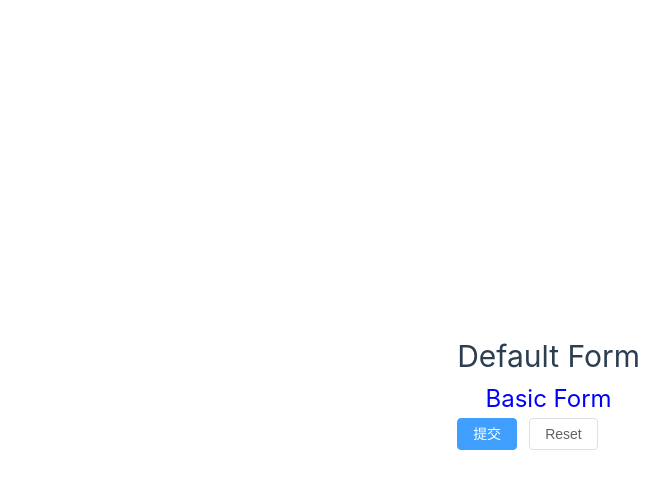
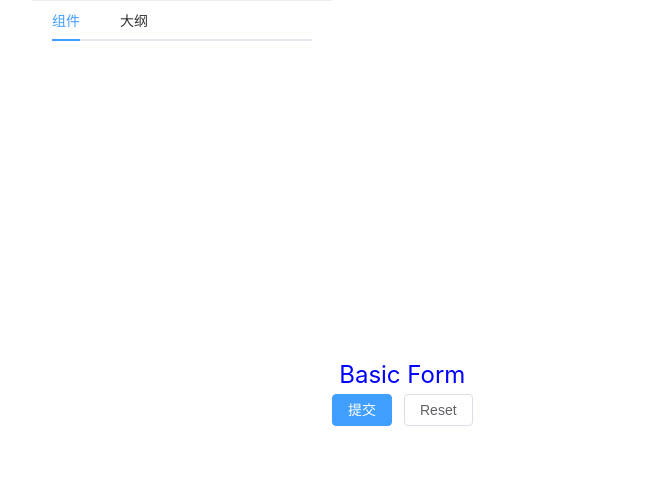
Before and after one commit to Wnnk/dunamicForm, a Vue app: page / in a window 1280 px wide. Shown: the top 488 px of the page, without its empty margins (0-669 px from the left). Built offline with nearby package versions, Linux system fonts and the light colour scheme; the HTML template or start-up script is replaced by a standard one.

Commit message:
<feat> menu分支

```diff
--- a/src/assets/base.css
+++ b/src/assets/base.css
@@ -60,6 +60,9 @@
 
 body {
   min-height: 100vh;
+  margin: 0;
+  padding: 0;
+  font-size: 16px;
   color: var(--color-text);
   background: var(--color-background);
   transition:
--- a/src/assets/main.css
+++ b/src/assets/main.css
@@ -8,6 +8,8 @@ body {
 
 #app {
   max-width: 1280px;
+  min-width: 100vw;
+  min-height: 100vh;
   margin: 0 auto;
   padding: 2rem;
   font-weight: normal;
--- /dev/null
+++ b/src/components/Menu/AsideMenu.vue
@@ -0,0 +1,28 @@
+<template>
+  <div class="menu">
+    <el-container>
+      <el-header>
+        <MenuTabs />
+      </el-header>
+      <el-aside></el-aside>
+      <el-main></el-main>
+    </el-container>
+  </div>
+</template>
+
+<script setup lang="ts">
+import { ref, reactive } from 'vue'
+import MenuTabs from './components/MenuTabs.vue'
+</script>
+
+<style lang="scss" scoped>
+.menu {
+  display: flex;
+  flex-direction: column;
+  align-items: center;
+  border-top: 1px solid #ececec;
+  border-bottom: 1px solid #ececec;
+  min-height: 100vh;
+  max-width: 306px;
+}
+</style>
--- /dev/null
+++ b/src/components/Menu/components/MenuTabs.vue
@@ -0,0 +1,12 @@
+<template>
+  <el-tabs>
+    <el-tab-pane label="组件"></el-tab-pane>
+    <el-tab-pane label="大纲"></el-tab-pane>
+  </el-tabs>
+</template>
+
+<script setup lang="ts">
+import { ref, reactive } from 'vue'
+</script>
+
+<style lang="scss" scoped></style>
--- a/src/views/Demo/defaultForm.vue
+++ b/src/views/Demo/defaultForm.vue
@@ -1,6 +1,6 @@
 <template>
-  <div>
-    <h1>Default Form</h1>
+  <div class="default-form">
+    <AsideMenu />
     <DynamicForm
       :formConfig="formConfig"
       v-model:modelValue="formData"
@@ -16,6 +16,7 @@ import type { FormConfig, FieldsType } from '@/components/DynamicForm/type'
 import DynamicForm from '@/components/DynamicForm/DynamicForm.vue'
 import axios from 'axios'
 import { v4 as uuidv4 } from 'uuid'
+import AsideMenu from '@/components/Menu/AsideMenu.vue'
 
 const formConfig = ref<FormConfig>({
   id: '1',
@@ -63,4 +64,10 @@ const fields: FieldsType[] = ref([
 ])
 </script>
 
-<style lang="scss" scoped></style>
+<style lang="scss" scoped>
+.default-form {
+  display: flex;
+  flex: 1;
+  align-items: center;
+}
+</style>
```
